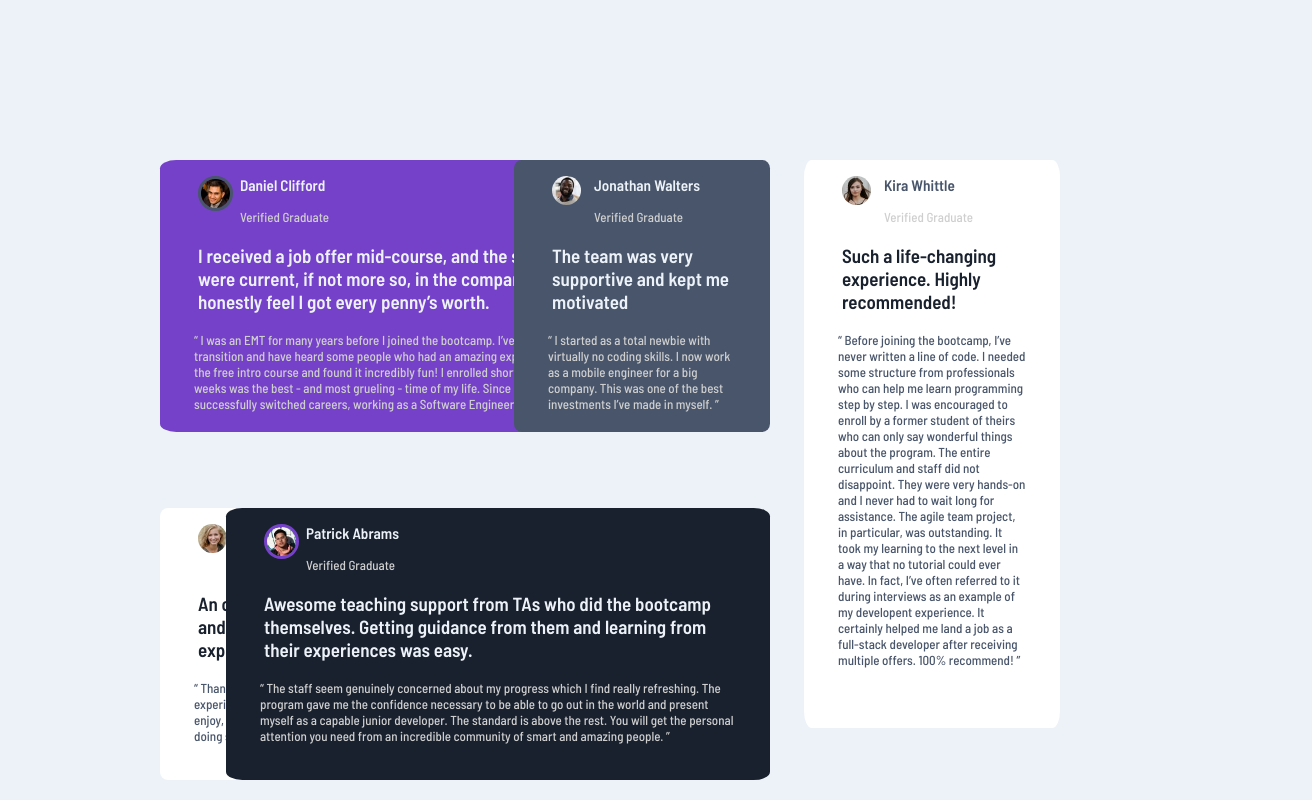
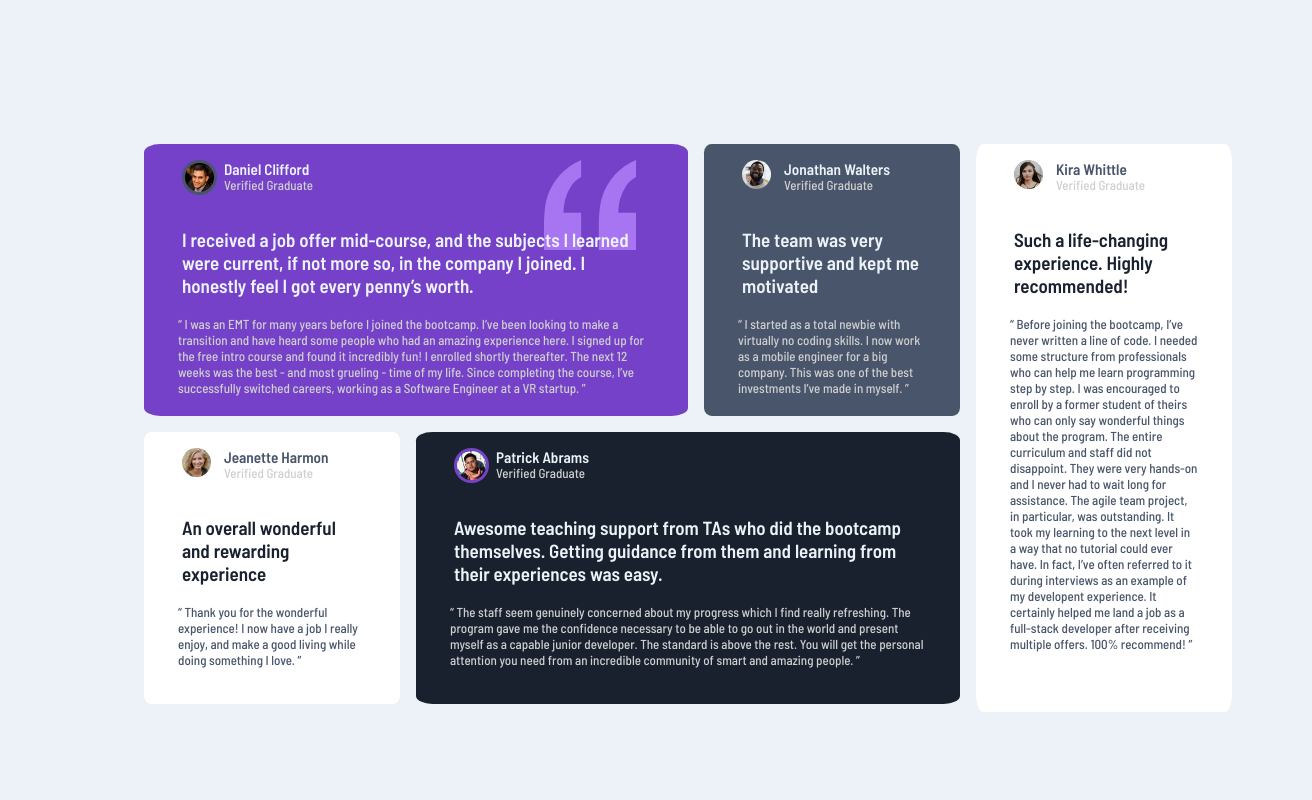
Before and after one commit to 0257569/1st_Midterm, a plain HTML site: page index.html in a window 1280 px wide. Shown: the whole page, 1312 px wide, since content can reach past the window. Drawn offline with Linux system fonts and the light colour scheme.

Commit message:
main is now absolute

```diff
--- a/style.css
+++ b/style.css
@@ -14,11 +14,12 @@ body {
   }
   main{
     display: block;
-    margin: 10rem;
+    position: absolute;
+    margin: 9rem;
   }
   div {
     z-index: -2;
-    display: block;
+    display: inline-block;
     position: absolute;
     border-radius: 3%;
   }
@@ -77,6 +78,7 @@ body {
     span{
     color: var(--lg-color);
     position: relative;
+    bottom: 1rem;
     font-weight: 500;
     left: 5rem;
   }
@@ -106,22 +108,22 @@ body {
   }
   #jonathan{
     background-color: var(--vdgb-color);
-    right: 510px;
+    left: 35rem;
   }
   #jeanette{
     background-color: var(--white-color);
-    bottom: 20px;
+    top: 18rem;
   }
   #patrick{
     background-color: var(--vdbb-color);
-    bottom: 20px;
-    right: 510px;
+    top: 18rem;
+    left: 17rem;
   }
   #kira{
     background-color: var(--white-color);
     width: 16rem;
     height: 35.5rem;
-    right: 220px;
+    left: 52rem;
   }
 
   #patrick img{
```
